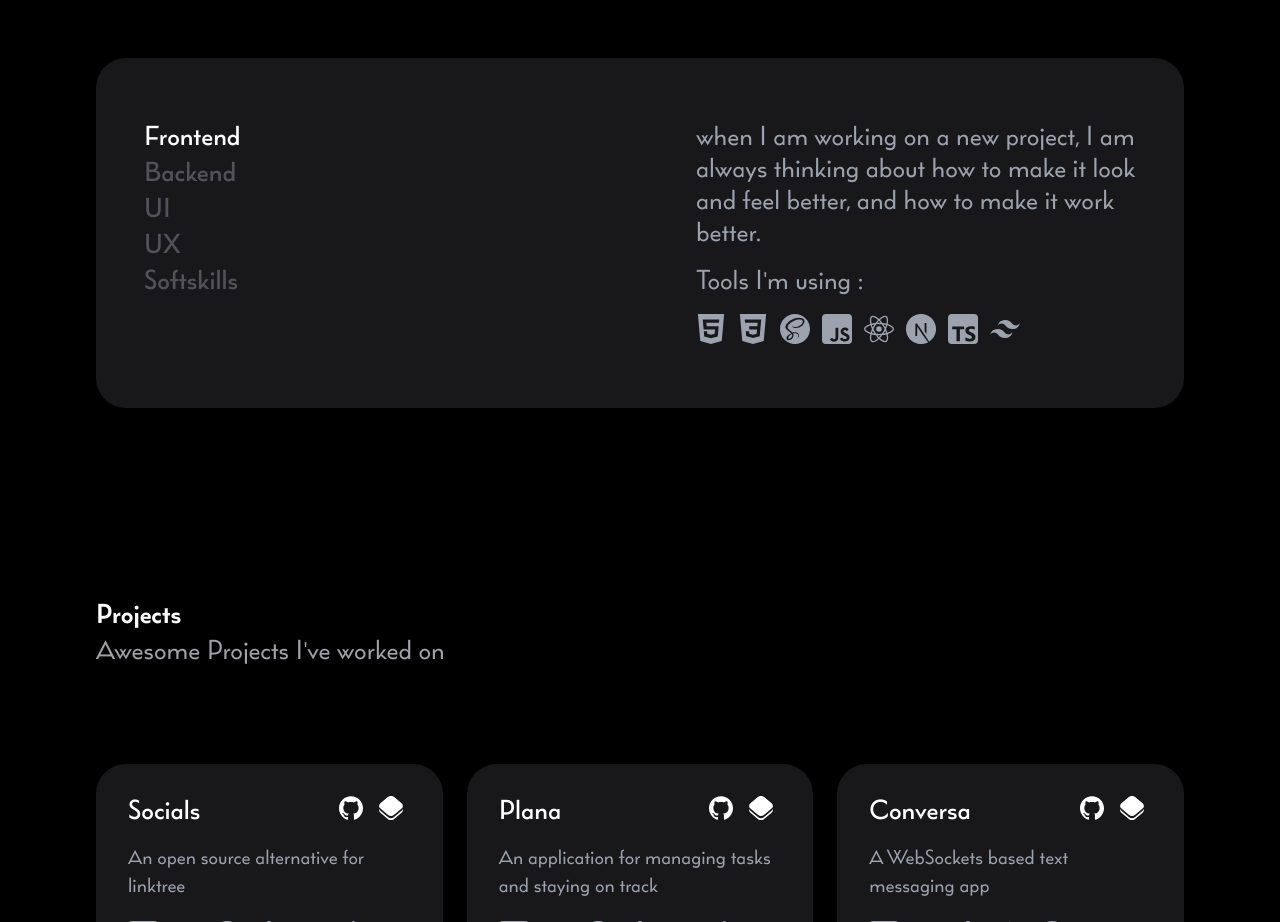
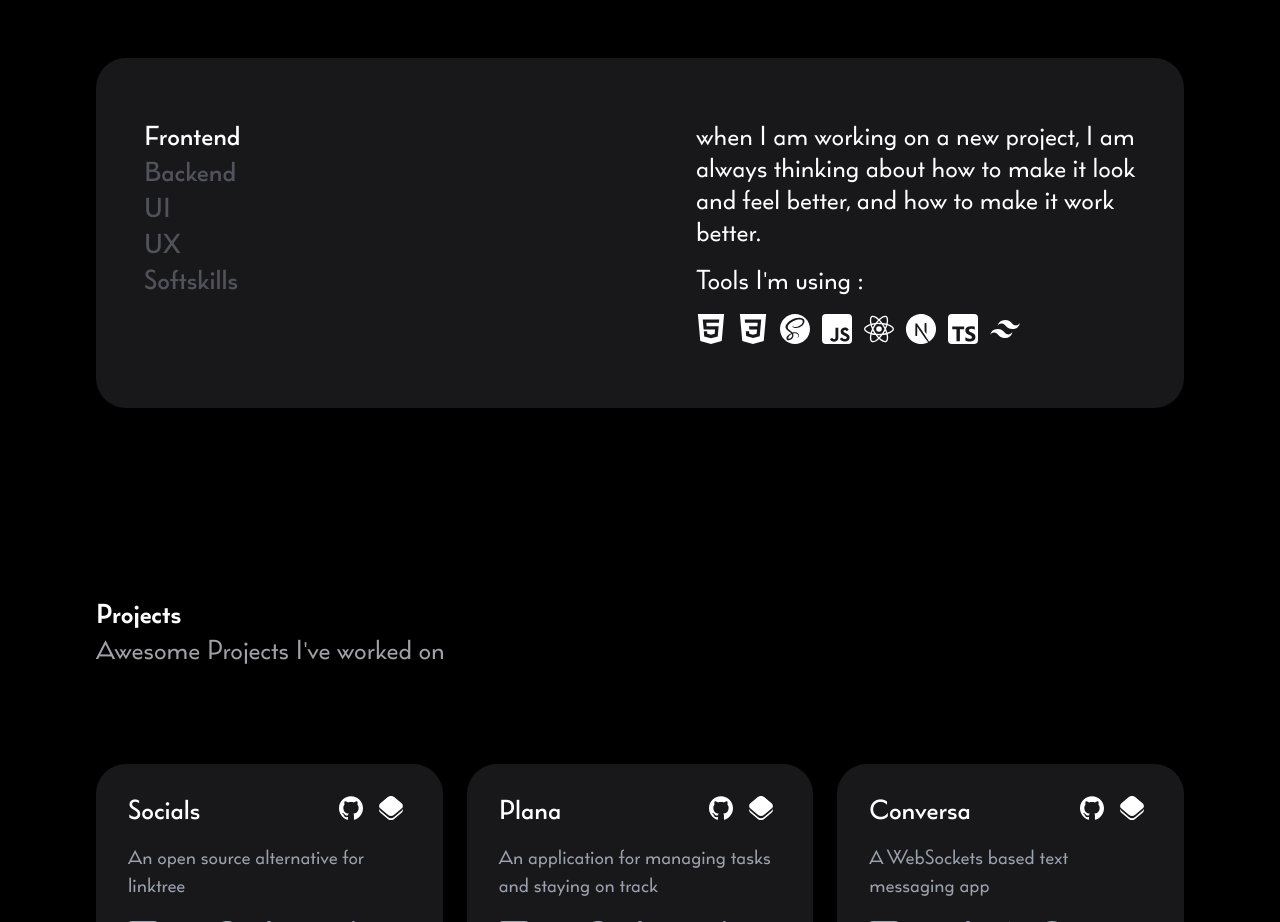
Before and after one commit to triyanox/portfolio.v2, a Next.js app: page / in a window 1280 px wide. Shown: the part 780-1702 px from the top of the page. Built offline with nearby package versions, Linux system fonts and the light colour scheme.

Commit message:
Change the text color

```diff
--- a/components/ui/Description.tsx
+++ b/components/ui/Description.tsx
@@ -26,17 +26,15 @@ export const Description = (props: Description) => {
           stiffness: 100,
           elapsed: 1,
         }}
-        className="flex w-full  flex-col items-start justify-center rounded-[30px] "
+        className="flex w-full flex-col items-start justify-center rounded-[30px] text-black dark:text-white "
       >
-        <p className="text-2xl font-medium text-gray-600 dark:text-gray-400 ">
-          {props.text}
-        </p>
+        <p className="text-2xl font-medium  ">{props.text}</p>
         {props.tools !== undefined && (
           <div>
-            <p className="mt-4 text-2xl font-medium text-gray-600 dark:text-gray-400 ">
+            <p className="mt-4 text-2xl font-medium  ">
               Tools I&apos;m using :
             </p>
-            <div className=" mt-4 flex flex-row justify-start gap-3 text-2xl text-gray-600 dark:text-gray-400 md:text-3xl">
+            <div className=" mt-4 flex flex-row justify-start gap-3 text-2xl  md:text-3xl">
               {props.tools.map((tool) => {
                 return tool
               })}
```
